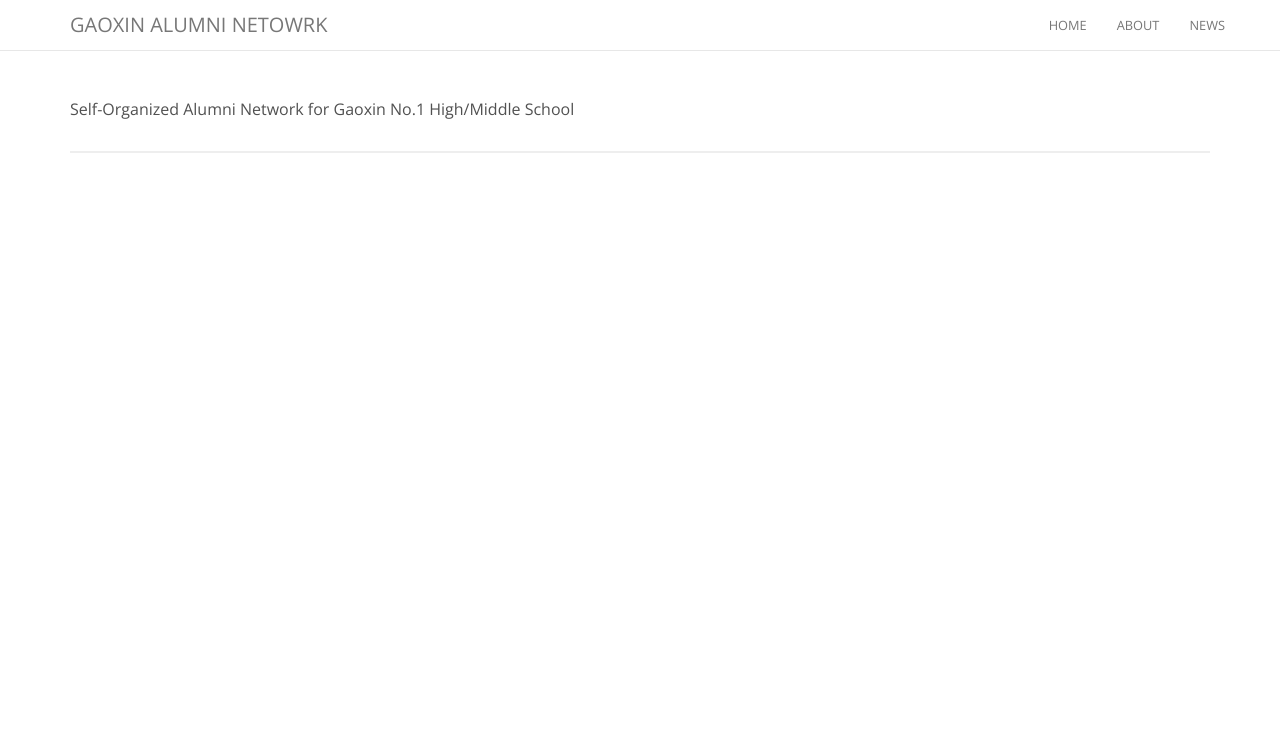
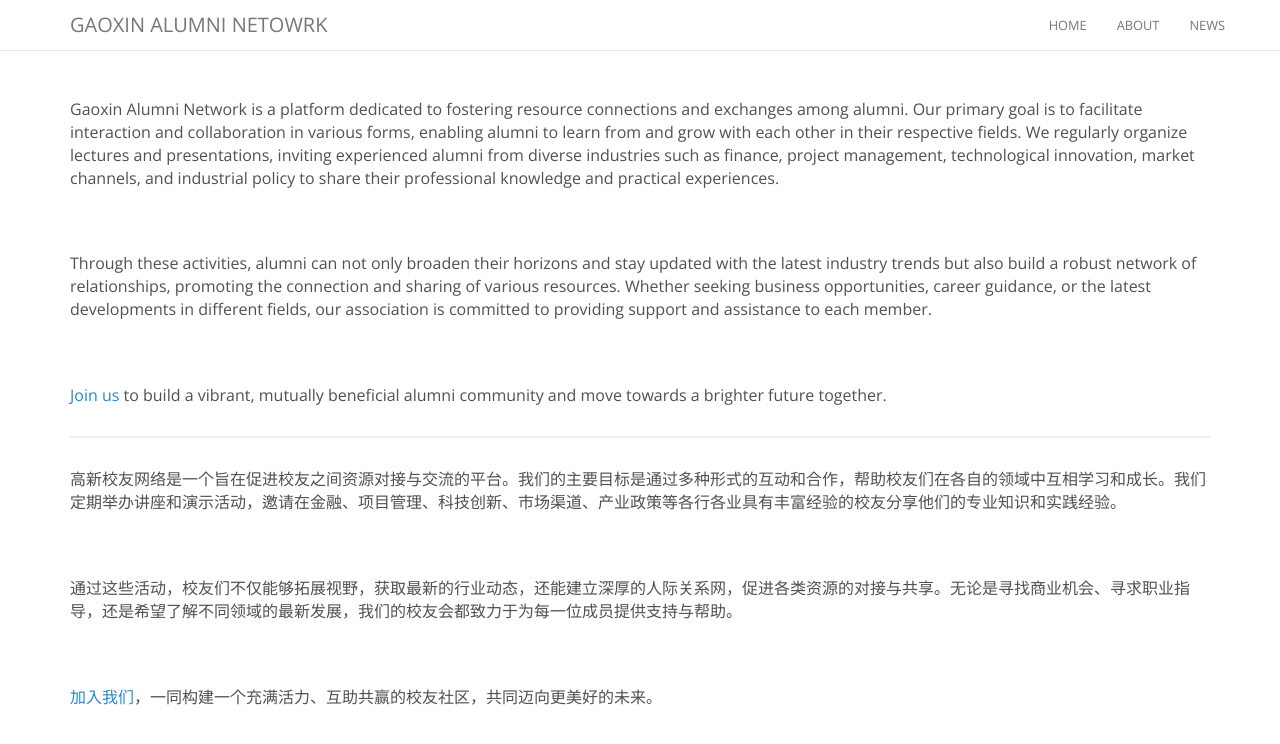
Before and after one commit to GaoxinSchool/gaoxinschool.github.io, a Jekyll site: the page built from about.md, in a window 1280 px wide. Shown: the top 744 px of the page. Built offline with Jekyll 4.4.1, drawn with Linux system fonts in a browser that asks for light colours; nearby versions of some CDN libraries.

Commit message:
update about

```diff
--- a/about.md
+++ b/about.md
@@ -3,6 +3,26 @@ title: About
 permalink: /about/
 ---
 
-Self-Organized Alumni Network for Gaoxin No.1 High/Middle School
+
+
+Gaoxin Alumni Network is a platform dedicated to fostering resource connections and exchanges among alumni. Our primary goal is to facilitate interaction and collaboration in various forms, enabling alumni to learn from and grow with each other in their respective fields. We regularly organize lectures and presentations, inviting experienced alumni from diverse industries such as finance, project management, technological innovation, market channels, and industrial policy to share their professional knowledge and practical experiences.
+
+<br>
+
+Through these activities, alumni can not only broaden their horizons and stay updated with the latest industry trends but also build a robust network of relationships, promoting the connection and sharing of various resources. Whether seeking business opportunities, career guidance, or the latest developments in different fields, our association is committed to providing support and assistance to each member.
+
+<br>
+
+[Join us](mailto:example@example.com?subject=Joining%20Gaoxin%20Alumni%20Network&body=Hello%2C%20Zhi-Bo%2C%20I%20am%20a%20Gaoxin%20No.%201%20High/Middle%20School%20alumnus%2C%20and%20I%20would%20like%20to%20join%20the%20Gaoxin%20Alumni%20Network.%20My%20contact%20information%20is%3A)  to build a vibrant, mutually beneficial alumni community and move towards a brighter future together.
 
 <hr>
+
+高新校友网络是一个旨在促进校友之间资源对接与交流的平台。我们的主要目标是通过多种形式的互动和合作，帮助校友们在各自的领域中互相学习和成长。我们定期举办讲座和演示活动，邀请在金融、项目管理、科技创新、市场渠道、产业政策等各行各业具有丰富经验的校友分享他们的专业知识和实践经验。
+
+<br>
+
+ 通过这些活动，校友们不仅能够拓展视野，获取最新的行业动态，还能建立深厚的人际关系网，促进各类资源的对接与共享。无论是寻找商业机会、寻求职业指导，还是希望了解不同领域的最新发展，我们的校友会都致力于为每一位成员提供支持与帮助。
+
+<br>
+
+[加入我们](mailto:example@example.com?subject=Joining%20Gaoxin%20Alumni%20Network&body=%E4%BD%A0%E5%A5%BD%EF%BC%8CZhi-Bo%EF%BC%8C%E6%88%91%E6%98%AF%E9%AB%98%E6%96%B0%E4%B8%80%E4%B8%AD%E6%A0%A1%E5%8F%8B%EF%BC%8C%E6%88%91%E5%B8%8C%E6%9C%9B%E5%8A%A0%E5%85%A5Gaoxin%20Alumni%20Network%EF%BC%8C%E6%88%91%E7%9A%84%E8%81%94%E7%B3%BB%E6%96%B9%E5%BC%8F%E6%98%AF%EF%BC%9A)，一同构建一个充满活力、互助共赢的校友社区，共同迈向更美好的未来。
```
